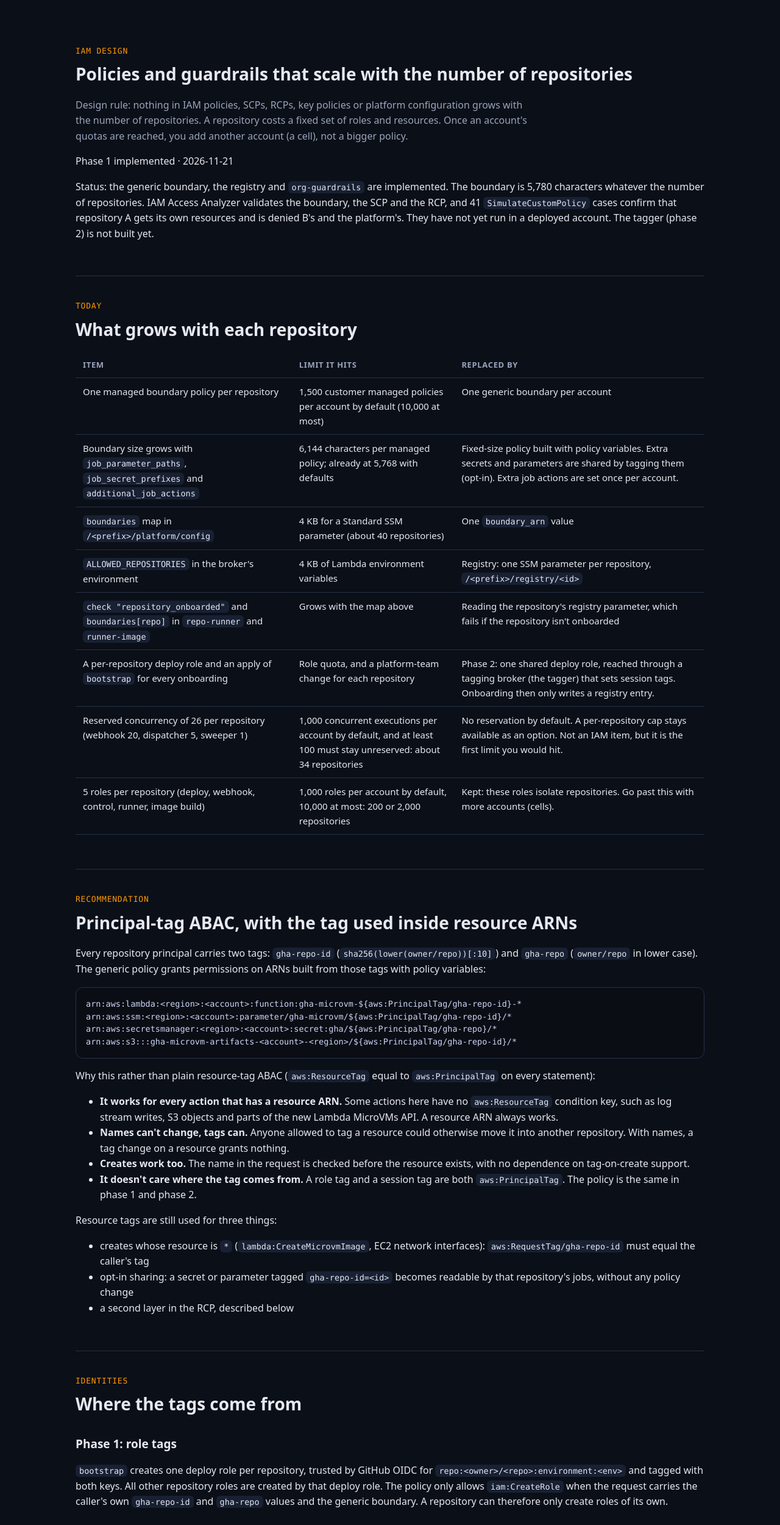
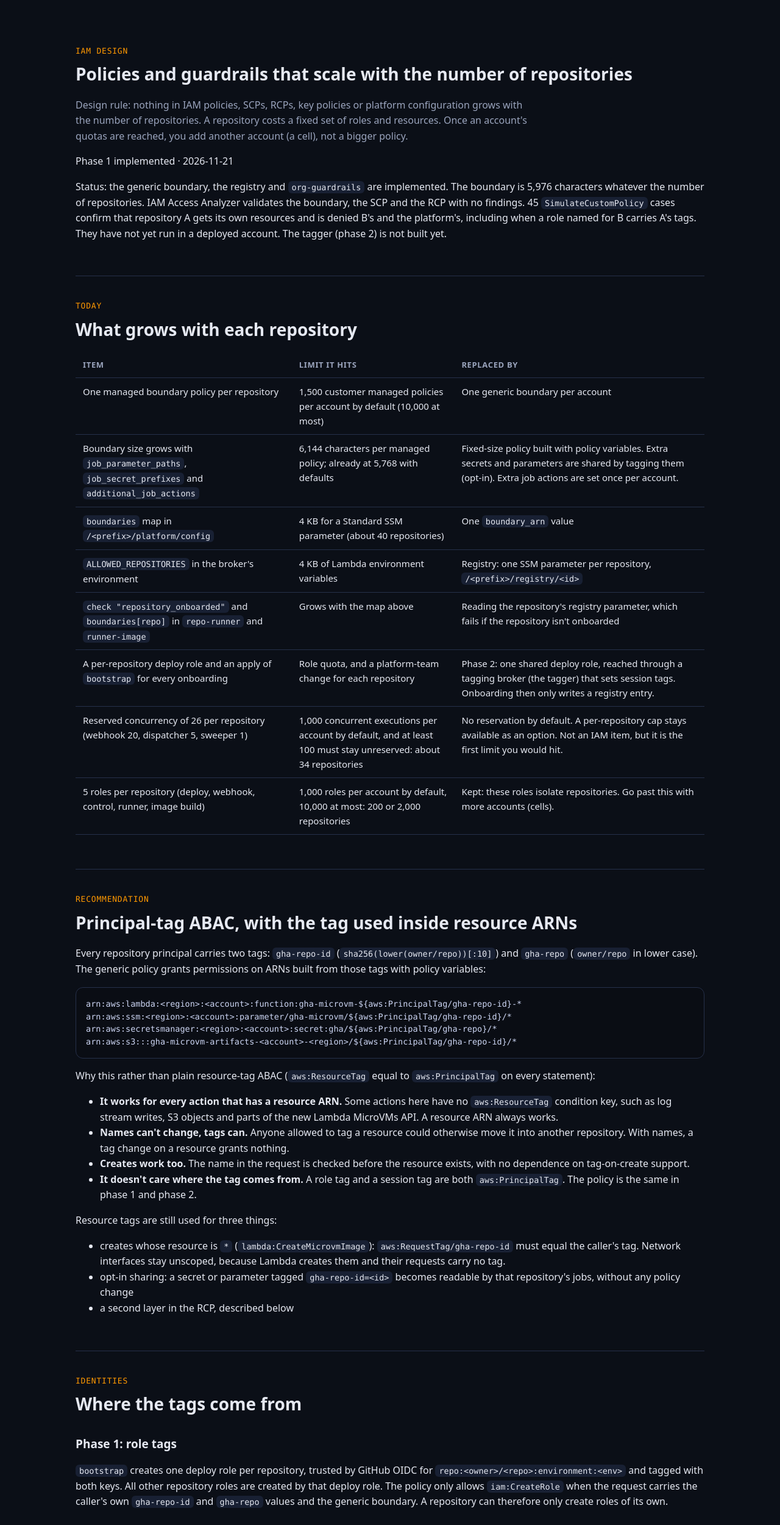
Before and after one commit to aws-abaschen/terraform-aws-microvm-github-runners, a plain HTML site: page docs/iam.html in a window 1280 px wide. Shown: the part 43-2544 px from the top of the page at 61% size. Drawn offline with Linux system fonts and the light colour scheme.

Commit message:
fix(iam): bind the repository tag to the role name in the boundary
A role's gha-repo-id only counts when the role is named for that id, so
retagging a role (for example deploy-B with A's id) grants nothing even
without the organisation SCP. Docs: no tag check on Lambda network
interfaces, and the SCP is what stops other principals from changing tags.

```diff
--- a/docs/iam.html
+++ b/docs/iam.html
@@ -24,7 +24,7 @@
   <h2><small>IAM design</small>Policies and guardrails that scale with the number of repositories</h2>
   <p class="lead">Design rule: nothing in IAM policies, SCPs, RCPs, key policies or platform configuration grows with the number of repositories. A repository costs a fixed set of roles and resources. Once an account's quotas are reached, you add another account (a cell), not a bigger policy.</p>
   <span class="tag">Phase 1 implemented · 2026-11-21</span>
-  <p>Status: the generic boundary, the registry and <code>org-guardrails</code> are implemented. The boundary is 5,780 characters whatever the number of repositories. IAM Access Analyzer validates the boundary, the SCP and the RCP, and 41 <code>SimulateCustomPolicy</code> cases confirm that repository A gets its own resources and is denied B's and the platform's. They have not yet run in a deployed account. The tagger (phase 2) is not built yet.</p>
+  <p>Status: the generic boundary, the registry and <code>org-guardrails</code> are implemented. The boundary is 5,976 characters whatever the number of repositories. IAM Access Analyzer validates the boundary, the SCP and the RCP with no findings. 45 <code>SimulateCustomPolicy</code> cases confirm that repository A gets its own resources and is denied B's and the platform's, including when a role named for B carries A's tags. They have not yet run in a deployed account. The tagger (phase 2) is not built yet.</p>
 </section>
 
 <section>
@@ -58,7 +58,7 @@ arn:aws:s3:::gha-microvm-artifacts-&lt;account&gt;-&lt;region&gt;/${aws:Principa
   </ul>
   <p>Resource tags are still used for three things:</p>
   <ul>
-    <li>creates whose resource is <code>*</code> (<code>lambda:CreateMicrovmImage</code>, EC2 network interfaces): <code>aws:RequestTag/gha-repo-id</code> must equal the caller's tag</li>
+    <li>creates whose resource is <code>*</code> (<code>lambda:CreateMicrovmImage</code>): <code>aws:RequestTag/gha-repo-id</code> must equal the caller's tag. Network interfaces stay unscoped, because Lambda creates them and their requests carry no tag.</li>
     <li>opt-in sharing: a secret or parameter tagged <code>gha-repo-id=&lt;id&gt;</code> becomes readable by that repository's jobs, without any policy change</li>
     <li>a second layer in the RCP, described below</li>
   </ul>
@@ -91,6 +91,7 @@ arn:aws:s3:::gha-microvm-artifacts-&lt;account&gt;-&lt;region&gt;/${aws:Principa
     <tr><td>Artifacts and state</td><td>S3 prefix <code>${gha-repo-id}/</code></td></tr>
     <tr><td>Role creation</td><td>Boundary must be <code>&lt;prefix&gt;-boundary</code>. Request tags must equal the caller's.</td></tr>
     <tr><td>Extra job actions</td><td><code>additional_job_actions</code> on <code>bootstrap</code>, the same for the whole account</td></tr>
+    <tr><td>Tag bound to the role name</td><td>A Deny on everything unless <code>aws:PrincipalArn</code> is <code>role/&lt;prefix&gt;-${gha-repo-id}-*</code> or <code>role/&lt;prefix&gt;-deploy-${gha-repo-id}</code>. If someone retags a role (for example <code>deploy-B</code> with A's id), it gets nothing, even without the SCP. <code>gha-repo</code> can't be tied to a name. It only widens reads of <code>gha/&lt;repo&gt;/*</code>, and the SCP is what protects it. Phase 2's shared deploy role needs an exception to this rule.</td></tr>
     <tr><td>Explicit denies</td><td>Leaving the boundary, policy versions, users and access keys, the App secret, MicroVM shell and auth tokens, and changing <code>gha-*</code> tags to another value</td></tr>
   </table>
 </section>
```
Also changed, not shown: docs/security.html (+1 -1 lines), 1 other file.
